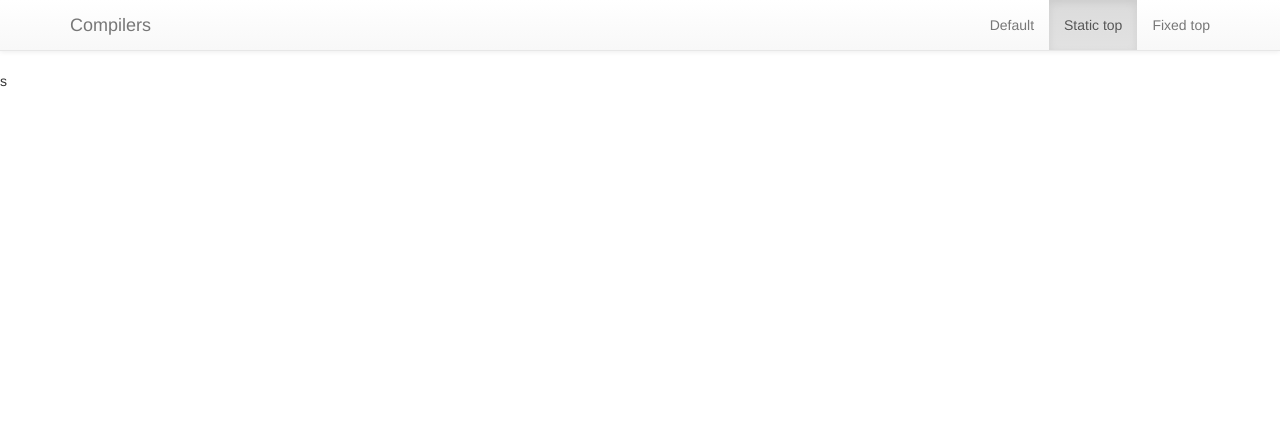
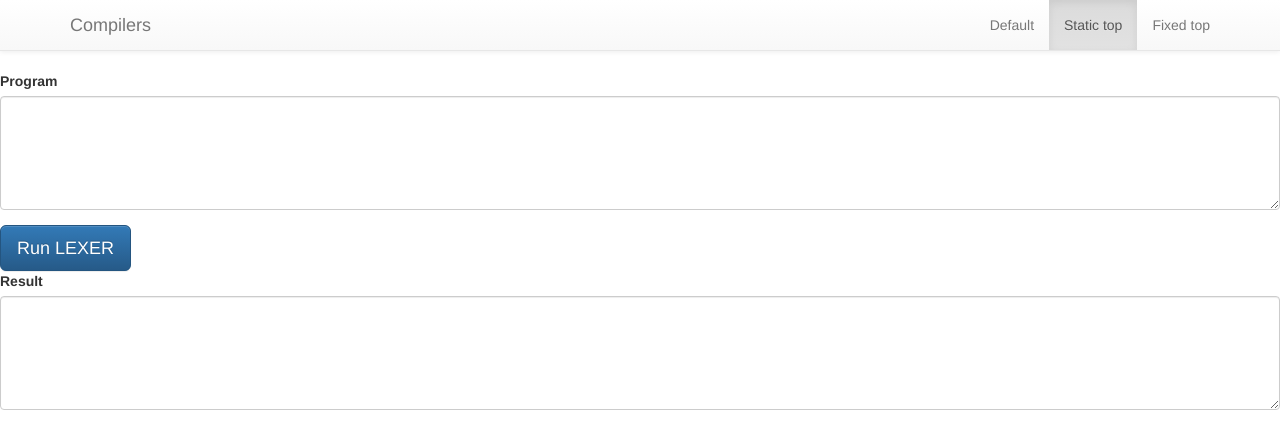
Before and after one commit to KuroKugo/Compilers, a plain HTML site: page index.html in a window 1280 px wide. Drawn offline with nearby package versions, Linux system fonts and the light colour scheme.

Commit message:
index.html Update to input
Add text area to accept input and print out results to the console.

```diff
--- a/index.html
+++ b/index.html
@@ -55,7 +55,20 @@
         </div><!--/.nav-collapse -->
       </div>
     </nav>
-      <script src="Lexer.js"></script>s</script>
+
+      <div class="form-group">
+    <label for="program">Program</label>
+    <textarea class="form-control" rows="5" id="program"></textarea>
+      </div>
+
+      <script src="Lexer.js"></script> </script>
+      <button type="button" class="btn btn-primary btn-lg" onclick="validGrammer(document.getElementById('program').value)">Run LEXER</button>
+
+    <div class="form-group">
+    <label for="result">Result</label>
+    <textarea class="form-control" rows="5" id="result"></textarea>
+      </div>
+
 
 
     <!-- Bootstrap core JavaScript
```
